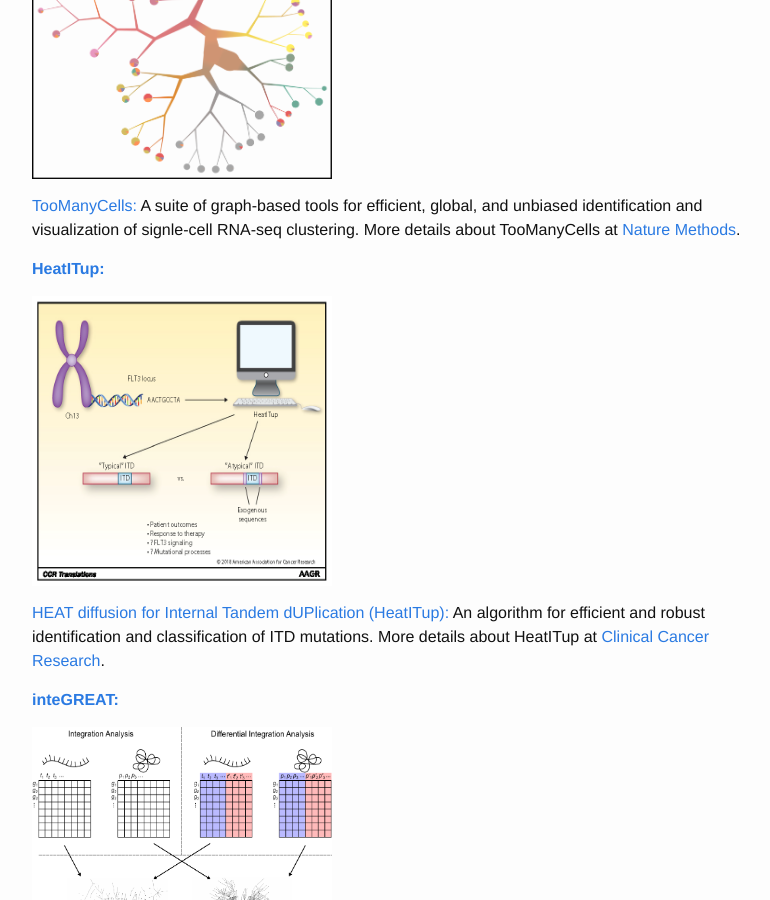
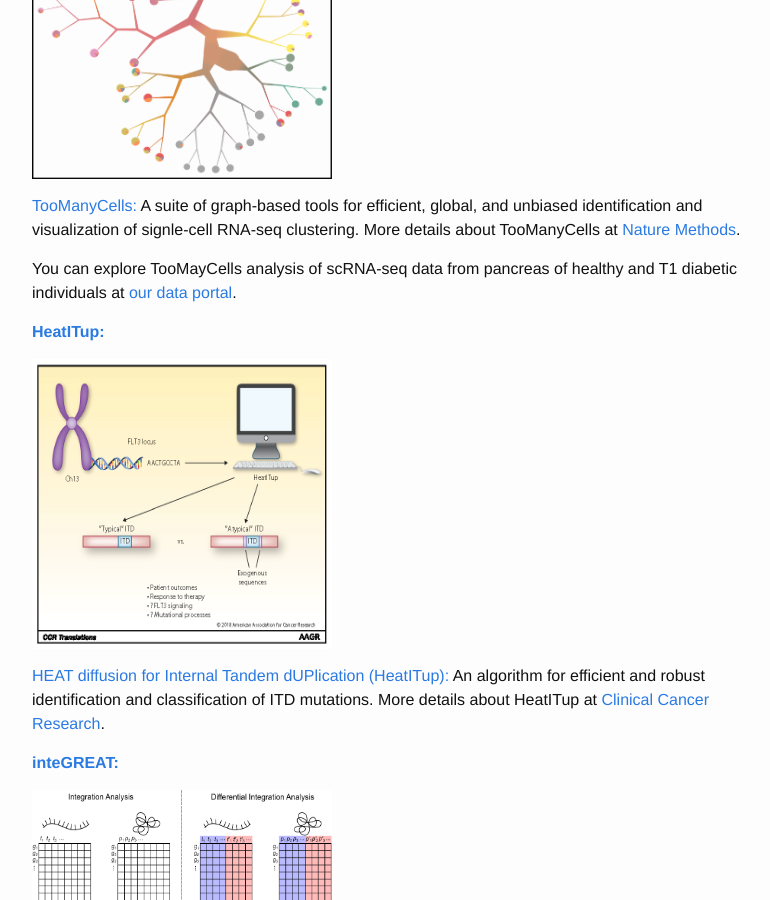
Before and after one commit to faryabib/faryabib.github.io, a Jekyll site: the page built from software.md, in a window 1280 px wide and 900 px high, scrolled down 777 px. Shown: the whole window, without its empty margins (238-1008 px from the left). Built offline with Jekyll 4.4.1, drawn with Linux system fonts in a browser that asks for light colours.

Commit message:
Update software.md

```diff
--- a/software.md
+++ b/software.md
@@ -15,6 +15,8 @@ permalink: /Software.html
 
 [TooManyCells:](https://github.com/faryabib/too-many-cells) A suite of graph-based tools for efficient, global, and unbiased identification and visualization of signle-cell RNA-seq clustering. More details about TooManyCells at [Nature Methods](https://doi.org/10.1038/s41592-020-0748-5).
 
+You can explore TooMayCells analysis of scRNA-seq data from pancreas of healthy and T1 diabetic individuals at  [our data portal](http://faryabi05.med.upenn.edu:8050).
+
 **[HeatITup:](https://github.com/faryabib/HeatITup)**
 
 [comment]: <![HeatITup](assets/HeatITup.png){:height="290px" width="300px"}>
```
